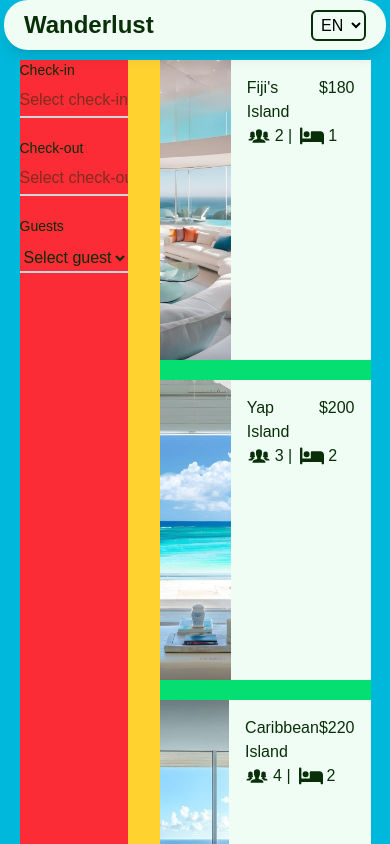
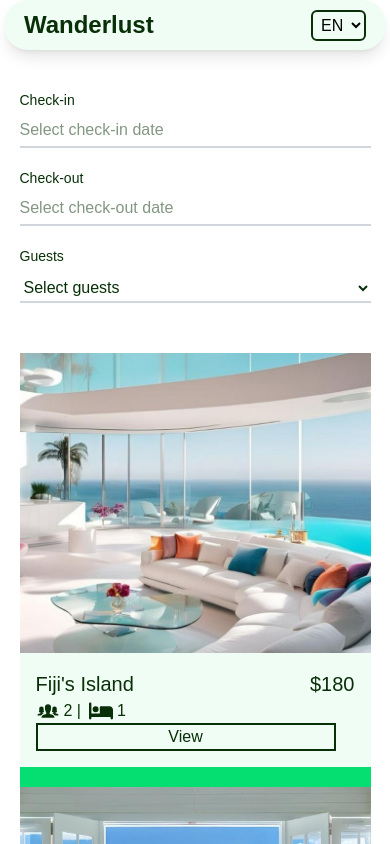
Before and after one commit to Adedejijohn11/Travel-booking, a Next.js app in the folder wanderlust/: page /en/result in a window 390 px wide. Shown: the top 844 px of the page. Built offline with nearby package versions, Linux system fonts and the light colour scheme.

Commit message:
make the result page  reponsive

```diff
--- a/wanderlust/src/app/[locale]/resort/[id]/page.tsx
+++ b/wanderlust/src/app/[locale]/resort/[id]/page.tsx
@@ -33,11 +33,11 @@ const ResortDetailPage = () => {
   }, [resort, search?.checkin, search?.checkout, search?.guests]);
 
   return (
-    <div className="h-[300px] w-full bg-green-600 mt-20">
+    <div className="h-[300px] w-full bg-green-600 mt-[50px]">
       <div>
         {/* <div className="w-[300px] ">
           <Image
-            src={resort?.image}
+            src={resort.image}
             alt={resort?.title}
             width={500}
             height={100}
--- a/wanderlust/src/app/[locale]/result/page.tsx
+++ b/wanderlust/src/app/[locale]/result/page.tsx
@@ -30,12 +30,12 @@ const page = () => {
   }, [search.checkin, search.checkout, search.guests]);
 
   return (
-    <div className="h-[100%] w-[100%] flex justify-center bg-cyan-500">
-      <div className="h-[100%] w-[90%] mt-[60px] flex flex-row gap-8  bg-amber-300">
-        <div className="w-[40%] bg-red-500">
+    <div className="h-[100%] w-[100%] flex justify-center ">
+      <div className="h-[100%] w-[90%] mt-[90px] flex flex-col lg:flex-row gap-[50px] ">
+        <div className="w-full lg:w-[40%] ">
           <SearchForm layout="column" autoSearch={true} />
         </div>
-        <div className=" w-[60%] flex flex-col gap-5 bg-green-400">
+        <div className="w-full lg:w-[60%] flex flex-col gap-5 bg-green-400">
           {availableResorts.length === 0 ? (
             <p className="flex justify-center items-center h-[250px] w-[100%] text-2xl ">
               No resorts available for your selected dates.
@@ -44,9 +44,12 @@ const page = () => {
             availableResorts.map((resort) => (
               <div
                 key={resort.id}
-                className="h-[300px]  flex flex-row  bg-green-50 "
+                className="flex flex-col lg:flex-row bg-green-50"
               >
-                <Link href={`/resort/${resort.id}`} className="w-[300px] ">
+                <Link
+                  href={`/resort/${resort.id}`}
+                  className="h-[300px] w-full lg:w-[300px]"
+                >
                   <Image
                     src={resort.image[1]}
                     alt={resort.title}
@@ -55,12 +58,12 @@ const page = () => {
                     className="h-full w-full object-cover"
                   />
                 </Link>
-                <div className="w-[489px] p-4">
-                  <div className="flex  justify-between ">
-                    <p>{resort.title}</p>
-                    <p>{resort.price}</p>
+                <div className="relative w-full lg:w-[501px] p-4 flex flex-col justify-between ">
+                  <div className="flex justify-between">
+                    <p className="text-[20px]">{resort.title}</p>
+                    <p className="text-[20px]">{resort.price}</p>
                   </div>
-                  <div className="flex gap-2">
+                  <div className="flex gap-2 ">
                     <p className="flex gap-1 ">
                       <span className="text-2xl">
                         <IoIosPeople />
@@ -75,6 +78,11 @@ const page = () => {
                       {resort.bed}
                     </p>
                   </div>
+                  <Link href={`/resort/${resort.id}`}>
+                    <button className="w-[300px] border-2 border-foreground">
+                      View
+                    </button>
+                  </Link>
                 </div>
               </div>
             ))
```
